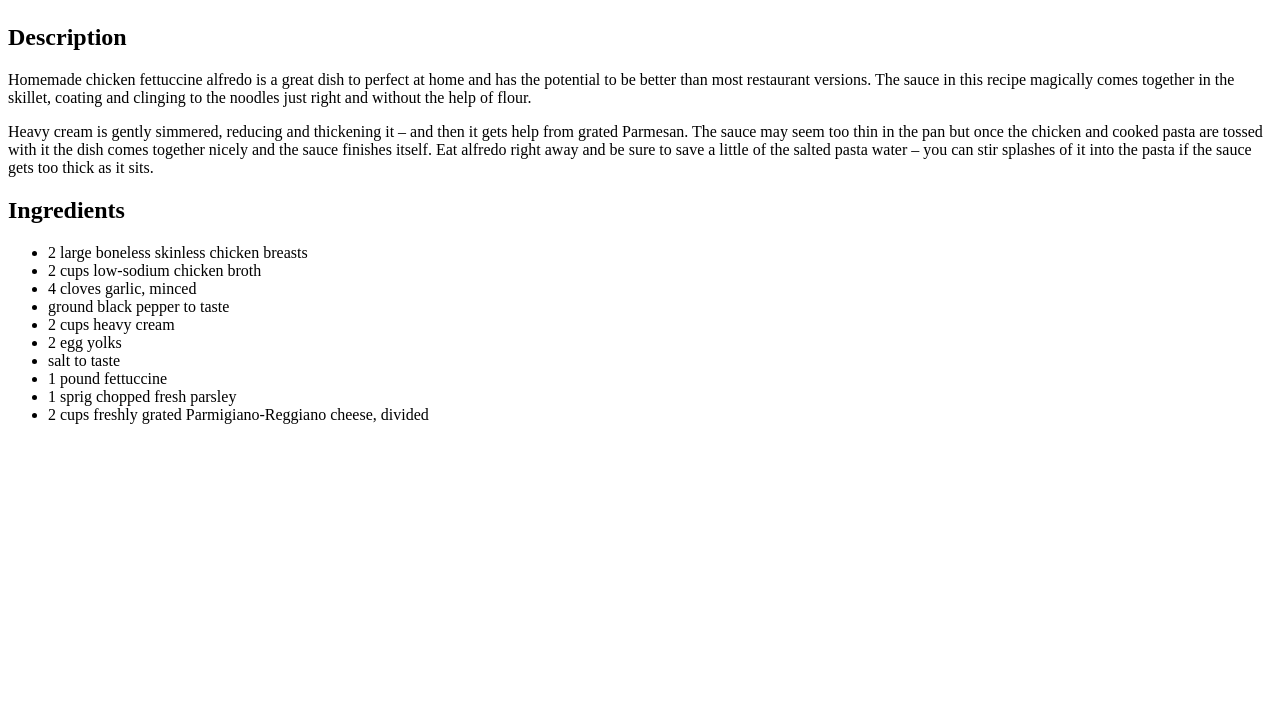
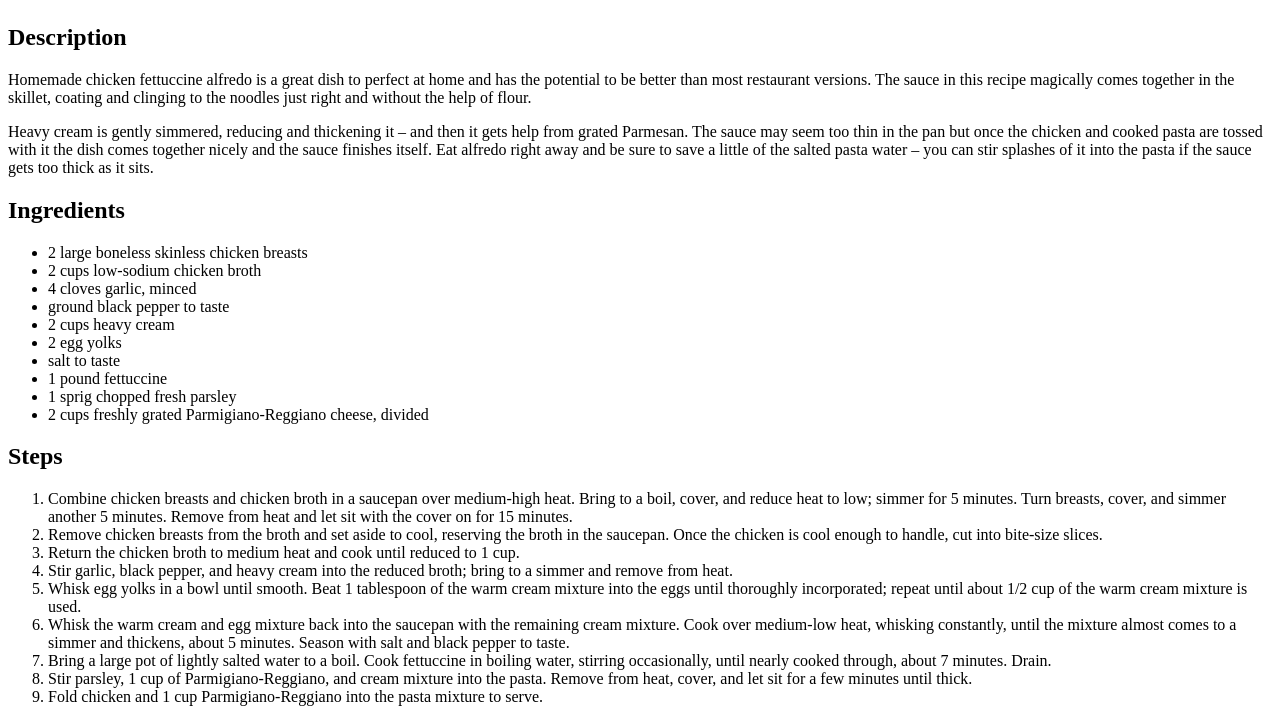
Before and after one commit to BrianFiset/odin-recipes, a plain HTML site: page odin-recipes/chicken-fettuchine.html in a window 1280 px wide. Shown: the part 480-1202 px from the top of the page. Before the commit the page ends 920 px from the top, so only its background shows below. Drawn offline with Linux system fonts and the light colour scheme.

Commit message:
Add food steps

```diff
--- a/odin-recipes/chicken-fettuchine.html
+++ b/odin-recipes/chicken-fettuchine.html
@@ -28,5 +28,22 @@
         <li>1 sprig chopped fresh parsley</li>
         <li>2 cups freshly grated Parmigiano-Reggiano cheese, divided</li>
     </ul>
+    <h2>Steps</h2>
+    <ol>
+        <li>Combine chicken breasts and chicken broth in a saucepan over medium-high heat. Bring to a boil, cover, and reduce heat
+            to low; simmer for 5 minutes. Turn breasts, cover, and simmer another 5 minutes. Remove from heat and let sit with the cover on for 15 minutes.</li>
+        <li>Remove chicken breasts from the broth and set aside to cool, reserving the broth in the saucepan. Once the chicken is
+            cool enough to handle, cut into bite-size slices.</li>
+        <li>Return the chicken broth to medium heat and cook until reduced to 1 cup.</li>
+        <li>Stir garlic, black pepper, and heavy cream into the reduced broth; bring to a simmer and remove from heat.</li>
+        <li>Whisk egg yolks in a bowl until smooth. Beat 1 tablespoon of the warm cream mixture into the eggs until thoroughly
+            incorporated; repeat until about 1/2 cup of the warm cream mixture is used.</li>
+        <li>Whisk the warm cream and egg mixture back into the saucepan with the remaining cream mixture. Cook over medium-low
+            heat, whisking constantly, until the mixture almost comes to a simmer and thickens, about 5 minutes. Season with salt and black pepper to taste.</li>
+        <li>Bring a large pot of lightly salted water to a boil. Cook fettuccine in boiling water, stirring occasionally, until
+            nearly cooked through, about 7 minutes. Drain.</li>
+        <li>Stir parsley, 1 cup of Parmigiano-Reggiano, and cream mixture into the pasta. Remove from heat, cover, and let sit for a few minutes until thick.</li>
+        <li>Fold chicken and 1 cup Parmigiano-Reggiano into the pasta mixture to serve.</li>
+    </ol>
 </body>
 </html>
```
Also changed, not shown: odin-recipes/air-fryer-chicken.html (+12 -0 lines), odin-recipes/strawberry-bruschetta.html (+7 -0 lines).
